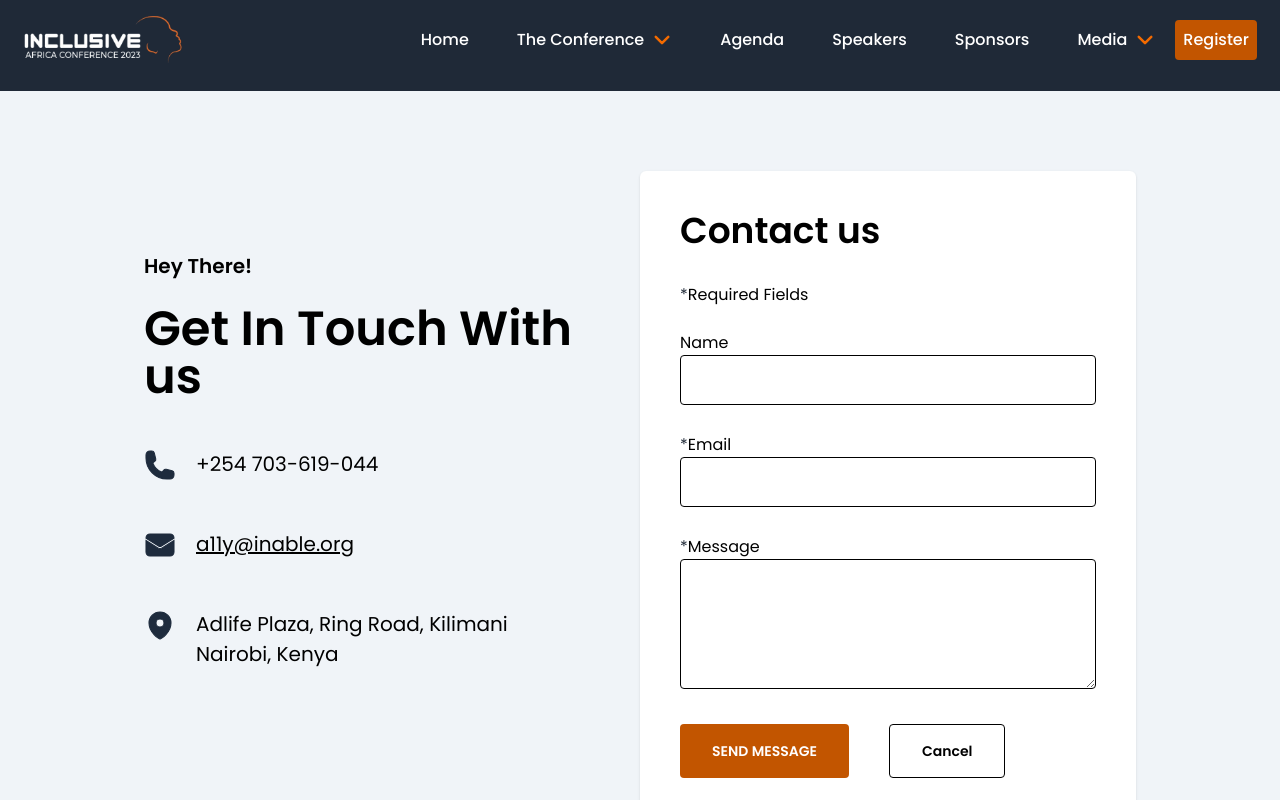
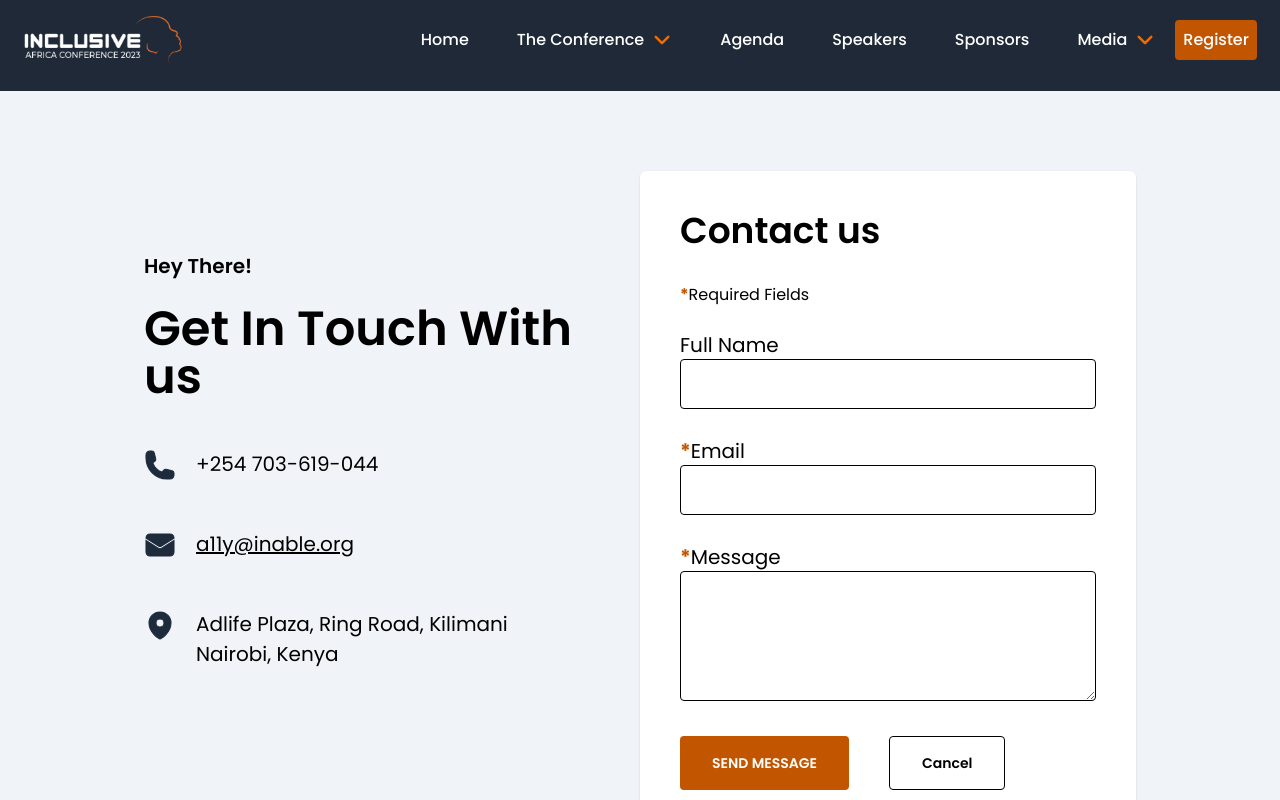
Before and after one commit to inABLE-org/conference-frontend, a Next.js app: page /contactus in a window 1280 px wide. Shown: the top 800 px of the page. Built offline with nearby package versions, Linux system fonts and the light colour scheme.

Commit message:
Contact us form

```diff
--- a/src/pages/contactus/index.tsx
+++ b/src/pages/contactus/index.tsx
@@ -24,17 +24,18 @@ export default function Contactus() {
                 console.log(result.text);
                 console.log("Message sent");
                 setMessage('Thanks, your message has been sent');
-                // Clear input fields
-                const nameInput = form.current?.elements.namedItem('user_name') as HTMLInputElement;
-                const emailInput = form.current?.elements.namedItem('user_email') as HTMLInputElement;
-                const messageInput = form.current?.elements.namedItem('message') as HTMLTextAreaElement;
+                form.current?.reset();
 
             }, (error) => {
                 console.log(error.text);
                 setMessage('There was an error sending your email,Please try again');
             });
     };
-
+    function clearform() {
+        if (form.current) {
+            form.current.reset();
+        }
+    }
     return (
         <>
             <Layout>
@@ -72,29 +73,31 @@ export default function Contactus() {
                         <div>
                             <form className="bg-white shadow py-10 px-10 rounded-md" onSubmit={sendEmail} ref={form}>
                                 <h2 className='text-4xl font-semibold'>Contact us</h2>
-                                <p><span className='inline-block text-primary mt-8 mb-3'>*</span>Required Fields</p>
+                                <p><span className='inline-block text-secondary mt-8 mb-3 text-secondary font-bold'>*</span>Required Fields</p>
                                 <p className="text-secondary mb-3" role="alert">{message}</p>
-                                <label htmlFor='fullname'>Name</label><br />
+                                <label htmlFor='fullname' className='text-xl'>Full Name</label><br />
                                 <input
                                     id="fullname"
                                     className='form-input border border-black w-full mb-7 rounded py-3 pl-5'
                                     type="text"
-                                    autoComplete="given_name"
+                                    autoComplete="name"
                                     name="from_name"
                                 /><br />
-                                <label
-                                    htmlFor="email">
-                                    <span className='inline-block text-primary'>*</span>Email</label> <br />
+                                <label className='text-xl'><span className='text-secondary font-bold'>*</span>Email</label>
                                 <input
                                     type="email"
+                                    required
                                     className='form-input border border-black w-full rounded pl-5 py-3 mb-7'
                                     id="email"
+                                    autoComplete='email'
                                     name="reply_to" /> <br />
                                 <label
+                                    className='text-xl'
                                     htmlFor="message">
-                                    <span className='inline-block text-primary'>*</span>Message</label> <br />
+                                    <span className='text-secondary font-bold'>*</span>Message</label> <br />
                                 <textarea
                                     id="message"
+                                    required
                                     className='form-input border border-black w-full pl-5 py-3 rounded min-h-[130px] mb-7'
                                     name="message" /><br />
                                 <div className="flex">
@@ -102,7 +105,9 @@ export default function Contactus() {
                                         type="submit"
                                         className='font-semibold text-sm bg-secondary text-white px-8 py-4 mr-10 rounded'>SEND MESSAGE</button>
                                     <button
+                                        onClick={clearform}
                                         className='border font-semibold text-sm border-black px-8 py-4 rounded'>Cancel</button>
+
                                 </div>
                             </form>
                         </div>
```
